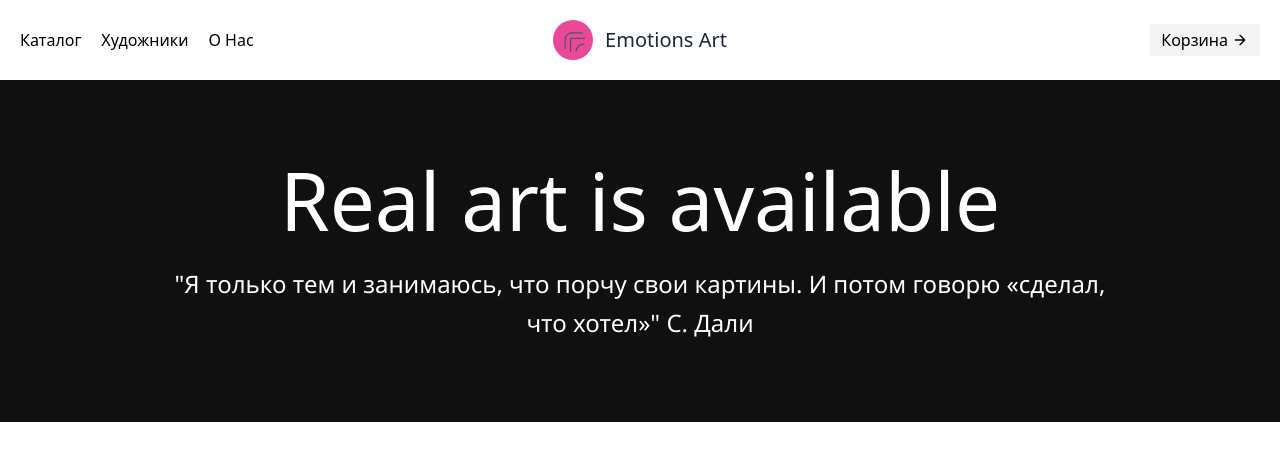
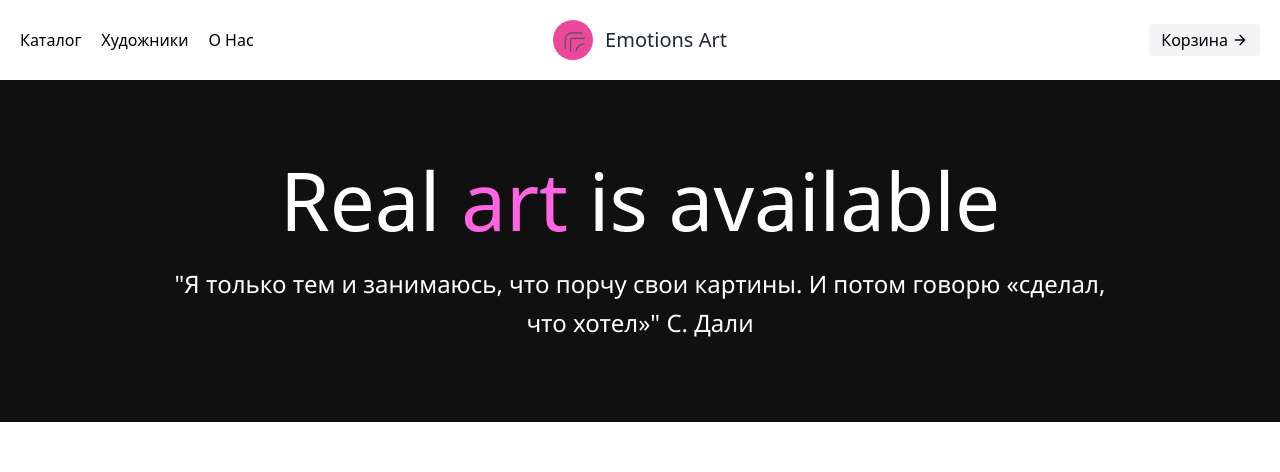
Before and after one commit to AntonSevas/Art-Emotions, a website: page index.html in a window 1280 px wide. Shown: the top 472 px of the page. Drawn offline with Linux system fonts and the light colour scheme.

Commit message:
Changes to be committed:

```diff
--- a/index.html
+++ b/index.html
@@ -72,7 +72,7 @@
       <div class="container mx-auto flex flex-col items-center">
         <div class="flex-col items-center text-center">
           <h1 class="bigText title-font font-medium text-gray-900">
-            Real art is available
+            Real <span class="art"> art </span> is available
           </h1>
           <h2 class="scramble-text littleText mb-8 leading-relaxed">
             "Я только тем и занимаюсь, что порчу свои картины. И потом говорю
```
Also changed, not shown: css/style.css.
